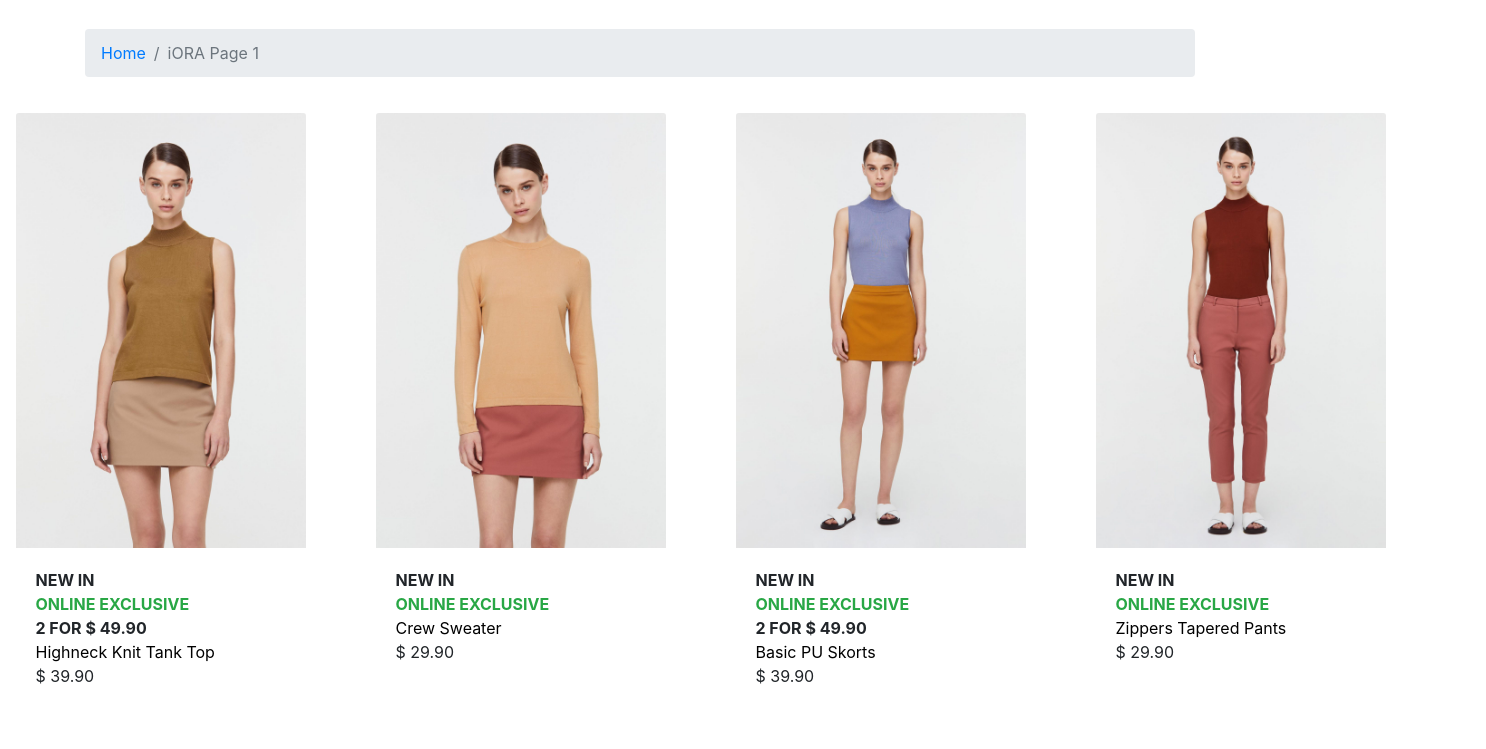
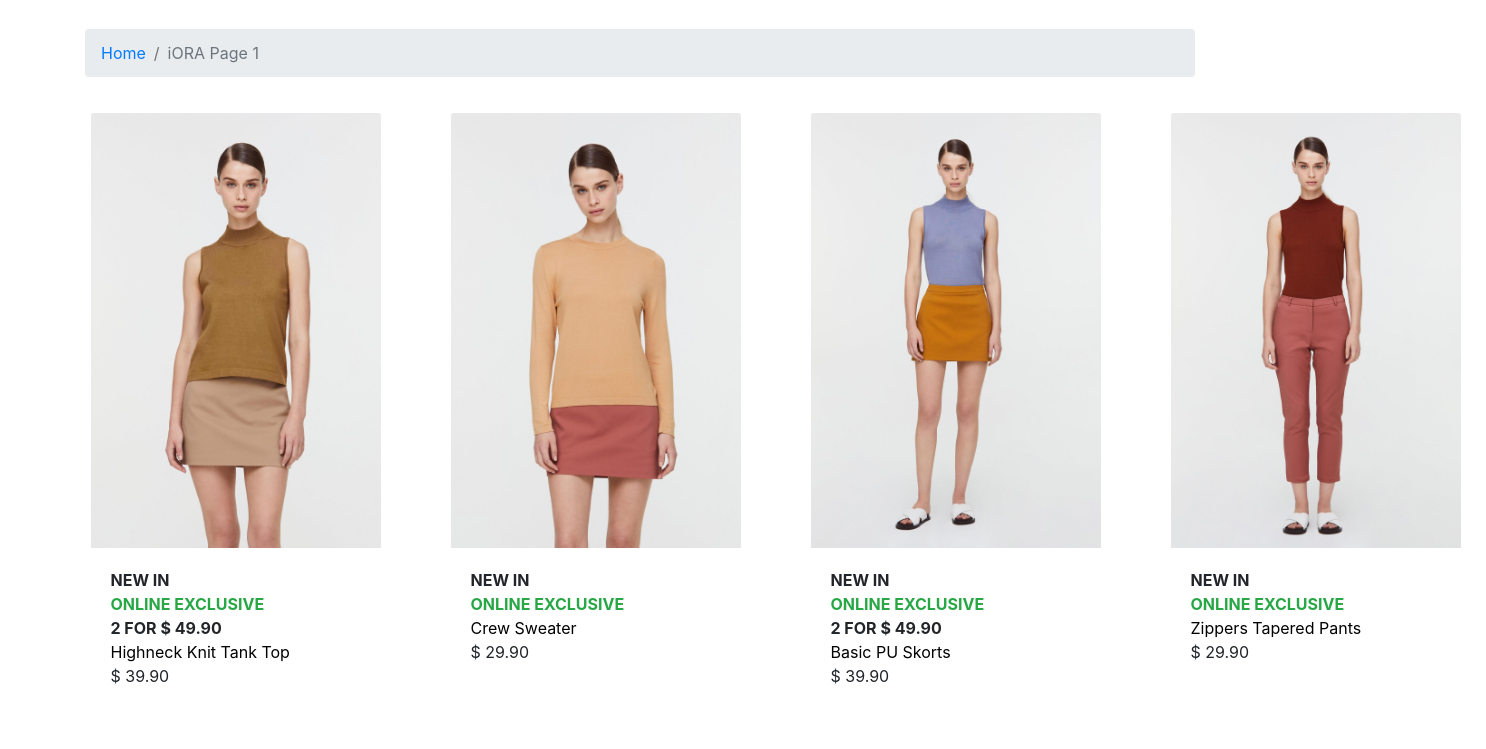
Before and after one commit to Quan2808/Group3_eProject, a plain HTML site: page nav/iORA_1.html at #!/onlineexclusive in a window 1280 px wide. Shown: the part 51-800 px from the top of the page, 1486 px wide, since content can reach past the window. Drawn offline with nearby package versions, Linux system fonts and the light colour scheme; files whose address does not match are found by name.

Commit message:
New upload - Quân

```diff
--- a/nav/iORA_1.html
+++ b/nav/iORA_1.html
@@ -18,7 +18,7 @@
         ul {
             list-style: none;
             display: flex;
-            margin-left: -200px;
+            margin-left: -125px;
         }
     </style>
 </head>
```
Also changed, not shown: nav/onlineexclusive.html (+1 -1 lines).
